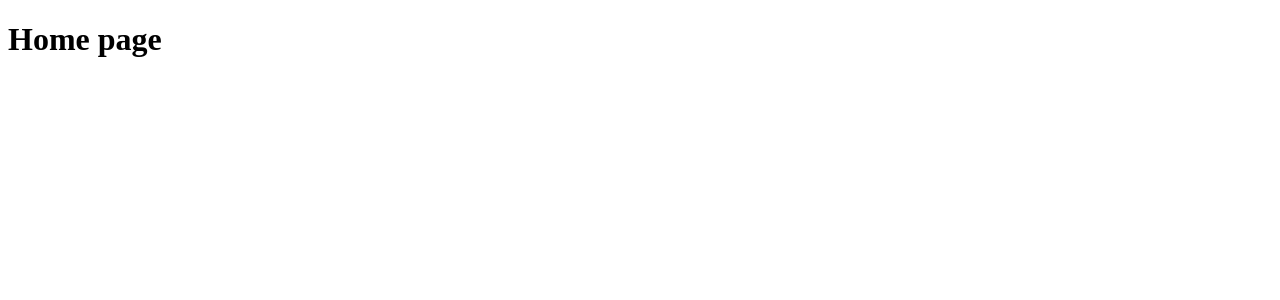
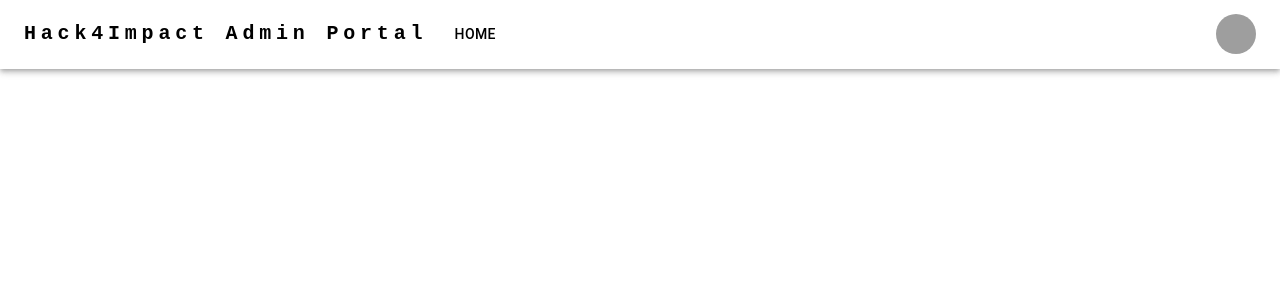
Before and after one commit to hack4impact-utk/internal-applications, a Next.js app in the folder apps/admin-portal/: page / in a window 1280 px wide. Shown: the top 300 px of the page. Built offline with nearby package versions, Linux system fonts and the light colour scheme; grey boxes are pictures that could not be loaded.

Commit message:
created appbar, added to home page

```diff
--- /dev/null
+++ b/apps/admin-portal/src/app/dashboard/page.tsx
@@ -0,0 +1,5 @@
+interface pageInfo {
+  url: string;
+  pageTitle: string;
+  description;
+}
--- a/apps/admin-portal/src/app/page.tsx
+++ b/apps/admin-portal/src/app/page.tsx
@@ -1,3 +1,4 @@
+import HeaderBar from '@/components/Appbar';
 export default function Home() {
-  return <h1>Home page</h1>;
+  return <HeaderBar />;
 }
--- /dev/null
+++ b/apps/admin-portal/src/components/Appbar/index.tsx
@@ -0,0 +1,147 @@
+'use client';
+import * as React from 'react';
+import AppBar from '@mui/material/AppBar';
+import Box from '@mui/material/Box';
+import Toolbar from '@mui/material/Toolbar';
+import IconButton from '@mui/material/IconButton';
+import Typography from '@mui/material/Typography';
+import Menu from '@mui/material/Menu';
+import MenuIcon from '@mui/icons-material/Menu';
+import Container from '@mui/material/Container';
+import Avatar from '@mui/material/Avatar';
+import Button from '@mui/material/Button';
+import Tooltip from '@mui/material/Tooltip';
+import MenuItem from '@mui/material/MenuItem';
+import AdbIcon from '@mui/icons-material/Adb';
+
+export default function HeaderBar() {
+  const pages = ['Home'];
+  const settings = ['Account', 'Logout'];
+
+  const [anchorElNav, setAnchorElNav] = React.useState<null | HTMLElement>(
+    null
+  );
+  const [anchorElUser, setAnchorElUser] = React.useState<null | HTMLElement>(
+    null
+  );
+
+  const handleOpenNavMenu = (event: React.MouseEvent<HTMLElement>) => {
+    setAnchorElNav(event.currentTarget);
+  };
+  const handleOpenUserMenu = (event: React.MouseEvent<HTMLElement>) => {
+    setAnchorElUser(event.currentTarget);
+  };
+
+  const handleCloseNavMenu = () => {
+    setAnchorElNav(null);
+  };
+
+  const handleCloseUserMenu = () => {
+    setAnchorElUser(null);
+  };
+
+  return (
+    <AppBar position="absolute" color="transparent">
+      <Container maxWidth="xl">
+        <Toolbar disableGutters>
+          <Typography
+            variant="h6"
+            noWrap
+            component="a"
+            href="#app-bar-with-responsive-menu"
+            sx={{
+              mr: 2,
+              display: { xs: 'none', md: 'flex' },
+              fontFamily: 'monospace',
+              fontWeight: 700,
+              letterSpacing: '.3rem',
+              color: 'inherit',
+              textDecoration: 'none',
+            }}
+          >
+            Hack4Impact Admin Portal
+          </Typography>
+
+          <Box sx={{ flexGrow: 1, display: { xs: 'flex', md: 'none' } }}>
+            <IconButton
+              size="large"
+              aria-label="account of current user"
+              aria-controls="menu-appbar"
+              aria-haspopup="true"
+              onClick={handleOpenNavMenu}
+              color="inherit"
+            >
+              <MenuIcon />
+            </IconButton>
+            <Menu
+              id="menu-appbar"
+              anchorEl={anchorElNav}
+              anchorOrigin={{
+                vertical: 'bottom',
+                horizontal: 'left',
+              }}
+              keepMounted
+              transformOrigin={{
+                vertical: 'top',
+                horizontal: 'left',
+              }}
+              open={Boolean(anchorElNav)}
+              onClose={handleCloseNavMenu}
+              sx={{
+                display: { xs: 'block', md: 'none' },
+              }}
+            >
+              {pages.map((page) => (
+                <MenuItem key={page} onClick={handleCloseNavMenu}>
+                  <Typography textAlign="center">{page}</Typography>
+                </MenuItem>
+              ))}
+            </Menu>
+          </Box>
+          <AdbIcon sx={{ display: { xs: 'flex', md: 'none' }, mr: 1 }} />
+          <Box sx={{ flexGrow: 1, display: { xs: 'none', md: 'flex' } }}>
+            {pages.map((page) => (
+              <Button
+                key={page}
+                onClick={handleCloseNavMenu}
+                sx={{ my: 2, color: 'black', display: 'block' }}
+              >
+                {page}
+              </Button>
+            ))}
+          </Box>
+
+          <Box sx={{ flexGrow: 0 }}>
+            <Tooltip title="Open settings">
+              <IconButton onClick={handleOpenUserMenu} sx={{ p: 0 }}>
+                <Avatar alt="Remy Sharp" src="/static/images/avatar/2.jpg" />
+              </IconButton>
+            </Tooltip>
+            <Menu
+              sx={{ mt: '45px' }}
+              id="menu-appbar"
+              anchorEl={anchorElUser}
+              anchorOrigin={{
+                vertical: 'top',
+                horizontal: 'right',
+              }}
+              keepMounted
+              transformOrigin={{
+                vertical: 'top',
+                horizontal: 'right',
+              }}
+              open={Boolean(anchorElUser)}
+              onClose={handleCloseUserMenu}
+            >
+              {settings.map((setting) => (
+                <MenuItem key={setting} onClick={handleCloseUserMenu}>
+                  <Typography textAlign="center">{setting}</Typography>
+                </MenuItem>
+              ))}
+            </Menu>
+          </Box>
+        </Toolbar>
+      </Container>
+    </AppBar>
+  );
+}
--- a/package.json
+++ b/package.json
@@ -15,7 +15,7 @@
   "author": "",
   "license": "ISC",
   "devDependencies": {
-    "nx": "17.0.1"
+    "nx": "^17.0.1"
   },
   "workspaces": [
     "apps/*",
```
Also changed, not shown: 1 other file (tests, documents, lock files or other folders).
